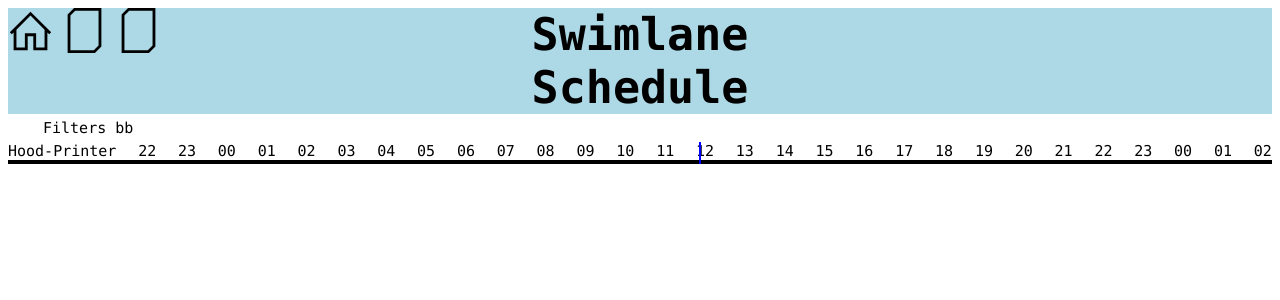
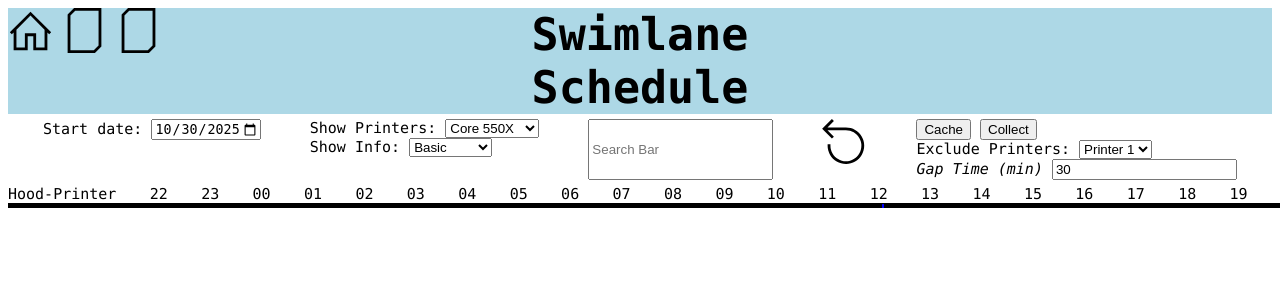
Before and after one commit to jackberrypassionfruit/htmx_mockup, a Django app: page /schedule/ in a window 1280 px wide; the page is wider, and only the part inside the window is pictured. Shown: the top 300 px of that part. Run offline with Django 5.2, Linux system fonts and the light colour scheme.

Commit message:
added HTMX request for day painting and print caching

```diff
--- a/static/css/main.css
+++ b/static/css/main.css
@@ -145,9 +145,16 @@ img {
 
 .gantt {
     position: relative;
+    width: 100rem;
 }
 
 .clock-hours {
+    position: sticky;
+    z-index: 10;
+    background-color: white;
+    border-bottom: 1px solid black;
+
+    top: 0;
     display: flex;
     flex: row nowrap;
     justify-content: space-between;
@@ -171,6 +178,7 @@ img {
     background-color: lightgreen;
     border: 1px solid black;
     display: inline-block;
+    z-index: 9;
 
     position: absolute;
     /* left: calc(95px + 3.5%); */
@@ -179,6 +187,7 @@ img {
 .blue-line {
     position: absolute;
     background-color: blue;
+    z-index: 8;
     /* left: calc(40% + 3rem); */
     width: 2px;
     top: 0;
--- a/swimlane/urls.py
+++ b/swimlane/urls.py
@@ -4,5 +4,6 @@ from . import views
 
 urlpatterns = [
     path("schedule/", views.schedule, name="schedule"),
-    path("schedule/style-test/", views.style_test, name="style-test"),
+    path("style-test/", views.style_test, name="style-test"),
+    path("refresh/", views.refresh, name="refresh"),
 ]
--- a/swimlane/views.py
+++ b/swimlane/views.py
@@ -1,31 +1,57 @@
 from django.shortcuts import render, redirect
 from django.http import HttpResponse
 from .etl.extract import get_scheduled_prints_df
-from .etl.transform import partition_prints_by_printer_ordered_w_style
-import polars as pl
+from .etl.transform import (
+    partition_prints_by_printer_ordered_w_style,
+    filter_and_cache_prints,
+)
+from datetime import timedelta
+from dateutil import parser
 import os
 
 # Create your views here.
 
+clock_hours = [
+    {
+        "index": n - 2,
+        "hour": ("0" + str((n - 2) % 24))[-2:],
+        "offset": ((n + 2.75) * 3.23),
+    }
+    for n in range(29)
+]
+
 in_file_path = os.path.join(".", "swimlane", "test_files", "schedule_swimlane_now.csv")
-selected_date = "2025-10-31 00:00:00"
+selected_date = parser.parse("2025-10-31")
 
-today_prints = get_scheduled_prints_df(in_file_path)
-prints_by_printer = partition_prints_by_printer_ordered_w_style(
-    today_prints, selected_date
-)
+# today_prints = get_scheduled_prints_df(in_file_path)
+# prints_by_printer = partition_prints_by_printer_ordered_w_style(
+#     today_prints, selected_date
+# )
+
+
+def refresh_prints(selected_date):
+    today_prints = get_scheduled_prints_df(in_file_path)
+    return today_prints
+
+
+def repaint_day(selected_prints, selected_date):
+    prints_by_printer = partition_prints_by_printer_ordered_w_style(
+        selected_prints, selected_date
+    )
+
+    return prints_by_printer
+
+
+today_prints = refresh_prints(selected_date)
+prints_by_printer = repaint_day(today_prints, selected_date)
 
 
 def schedule(request):
     if request.method == "GET":
-        clock_hours = [
-            {
-                "hour": ("0" + str((n - 2) % 24))[-2:],
-                "offset": ((n + 2.5) * 3.25),  # TODO make good
-            }
-            for n in range(29)
-        ]
-        context = {"clock_hours": clock_hours, "prints_by_printer": prints_by_printer}
+        context = {
+            "clock_hours": clock_hours,
+            "prints_by_printer": prints_by_printer,
+        }
         return render(
             request,
             "swimlane/index.html",
@@ -34,6 +60,39 @@ def schedule(request):
         )
 
 
+def refresh(request):
+    global today_prints
+    global cached_prints
+    global prints_by_printer
+    if request.method == "GET":
+        context = {"clock_hours": clock_hours}
+        if request.headers.get("HX-Trigger") == "schedule-datepicker":
+            # context = dict(request.GET)
+            # context = {key: val[0] for key, val in context.items()}
+            # print(f"{context=}")
+
+            selected_date = parser.parse(request.GET.get("selected_date"))
+            today_prints = refresh_prints(selected_date)
+            prints_by_printer = repaint_day(today_prints, selected_date)
+        elif request.headers.get("HX-Trigger") == "schedule-cache":
+            selected_date = parser.parse(request.GET.get("selected_date"))
+            selected_hour_index = int(request.GET.get("selected_hour_index"))
+            selected_datetime = selected_date + timedelta(hours=selected_hour_index)
+
+            (today_prints, cached_prints) = filter_and_cache_prints(
+                today_prints, selected_datetime
+            )
+
+            prints_by_printer = repaint_day(today_prints, selected_date)
+
+        context["prints_by_printer"] = prints_by_printer
+        return render(
+            request,
+            "swimlane/content/gantt.html",
+            context=context,
+        )
+
+
 def style_test(request):
     if request.method == "GET":
         return HttpResponse('<p style="font-size:30px;">this is a test</p>')
--- a/templates/swimlane/content/filters.html
+++ b/templates/swimlane/content/filters.html
@@ -1,8 +1,49 @@
 {% block content %}
 {% load static %}
 
-<div class="filters">
-    Filters bb
+<div class="filters" x-data="{selected_date: None}">
+    <span class="schedule-day">
+        <label for="schedule-datepicker">Start date:</label>
+        <input hx-get="/refresh/" hx-trigger="input changed" hx-target="next .gantt" hx-swap="innerHTML" type="date"
+            id="schedule-datepicker" name="selected_date" value="2025-10-30" min="2024-01-01" max="2026-12-31" />
+    </span>
+    <span class="schedule-datail-filters">
+        <label for="show-printers">Show Printers:</label>
+        <select id="show-printers" name="printer-model">
+            <option value="550X">Core 550X</option>
+            <option value="550XT">Core 550XT</option>
+            <option value="530X">Core 530X</option>
+        </select>
+        <br>
+        <label for="show-info">Show Info:</label>
+        <select id="show-info" name="prinfo">
+            <option value="basic">Basic</option>
+            <option value="Print Type">Print Type</option>
+        </select>
+    </span>
+    <input type="text" placeholder="Search Bar">
+    <span><img src="{% static 'svg/reset.svg' %}"></span>
+    <span class="schedule-actions">
+        <div>
+            <input type="hidden" id="hidden-selected-time" name="selected_hour_index"
+                x-bind:value="selected_hour_index">
+            <button hx-get="/refresh/" hx-include="#schedule-datepicker, #hidden-selected-time" hx-target="next .gantt"
+                id="schedule-cache">Cache</button>
+            <button>Collect</button>
+        </div>
+        <div>
+            <label for="show-printers">Exclude Printers:</label>
+            <select id="show-printers" name="printer-model">
+                <option value="1">Printer 1</option>
+                <option value="2">Printer 2</option>
+                <option value="3">Printer 3</option>
+            </select>
+            <div>
+                <label for="print-gap-time"><em>Gap Time (min)</em></label>
+                <input type="text" id="print-gap-time" x-model="gap_time">
+            </div>
+        </div>
+    </span>
 </div>
 
 {% endblock %}
--- a/templates/swimlane/content/gantt.html
+++ b/templates/swimlane/content/gantt.html
@@ -1,12 +1,12 @@
 {% block content %}
 {% load static %}
 
-<div class="gantt" x-data="{ blx: 54.65 }">
+<div class="gantt">
     <div class="blue-line" :style="`left: ${blx}%;`"></div>
     <div class="clock-hours">
         <span>Hood-Printer</span>
         {% for n in clock_hours %}
-        <span @click="blx = '{{ n.offset }}'">{{ n.hour }}</span>
+        <span @click="blx = '{{ n.offset }}', selected_hour_index = '{{ n.index }}'">{{ n.hour }}</span>
         {% endfor %}
     </div>
     <div class="printer-hood-gallery">
@@ -17,7 +17,10 @@
             <span class="prints" hx-get="style-test/" hx-trigger="click" hx-target=".test-target">
                 {% for print in prints %}<button class="print-cell"
                     style="width: {{ print.print_width_style }}; transform: translateX({{ print.x_coord_style }});">
-                    {{ print.print_number }} - {{ print.debug }}
+                    {{ print.print_number }}
+                    {% if print.debug %}
+                    - {{ print.debug }}
+                    {% endif %}
                 </button>{% endfor %}
             </span>
         </div>
--- a/templates/swimlane/index.html
+++ b/templates/swimlane/index.html
@@ -1,9 +1,11 @@
 {% extends 'base/base.html' %}
 
 {% block content %}
-{% include 'swimlane/content/banner.html' %}
-{% include 'swimlane/content/filters.html' %}
-{% include 'swimlane/content/gantt.html' %}
+<div id="print-root" x-data="{ gap_time: 30, blx: 54.65, selected_hour_index: 12 }">
+    {% include 'swimlane/content/banner.html' %}
+    {% include 'swimlane/content/filters.html' %}
+    {% include 'swimlane/content/gantt.html' %}
+</div>
 
 
 {% endblock %}
```
Also changed, not shown: swimlane/etl/transform.py (+23 -7 lines).
